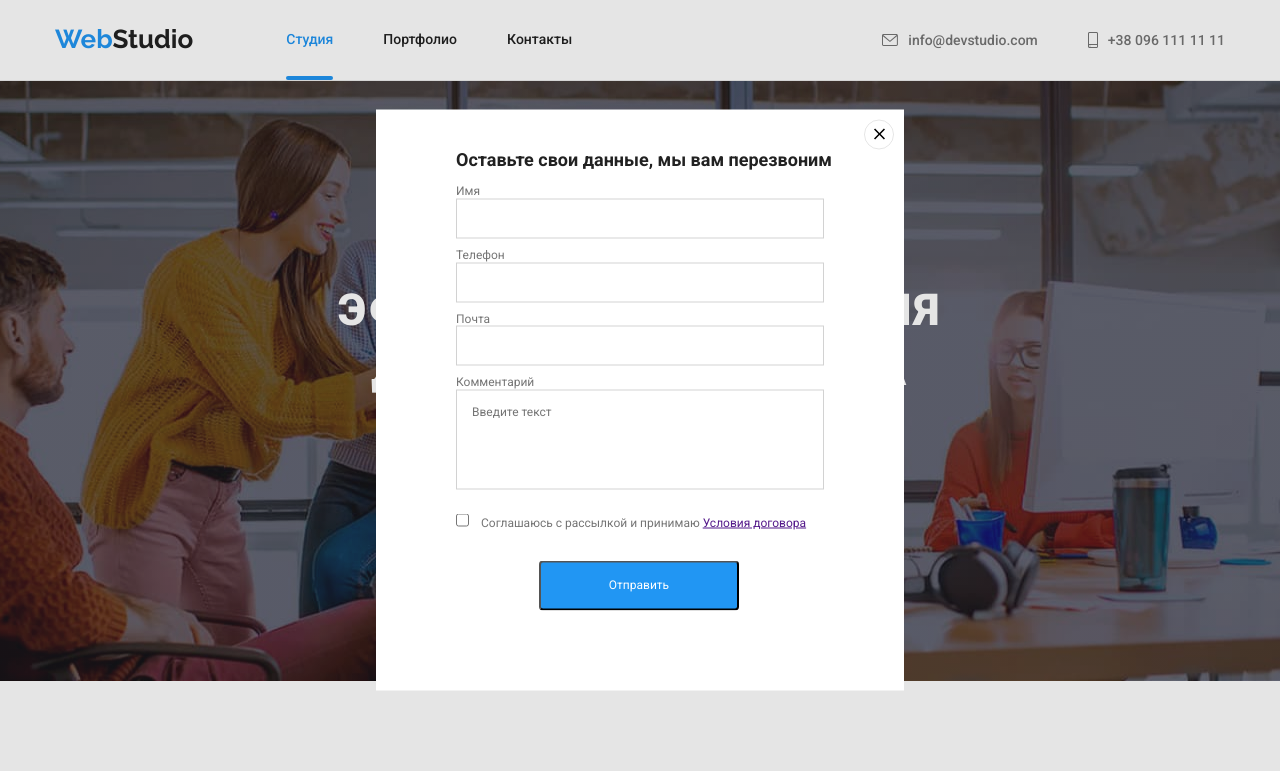
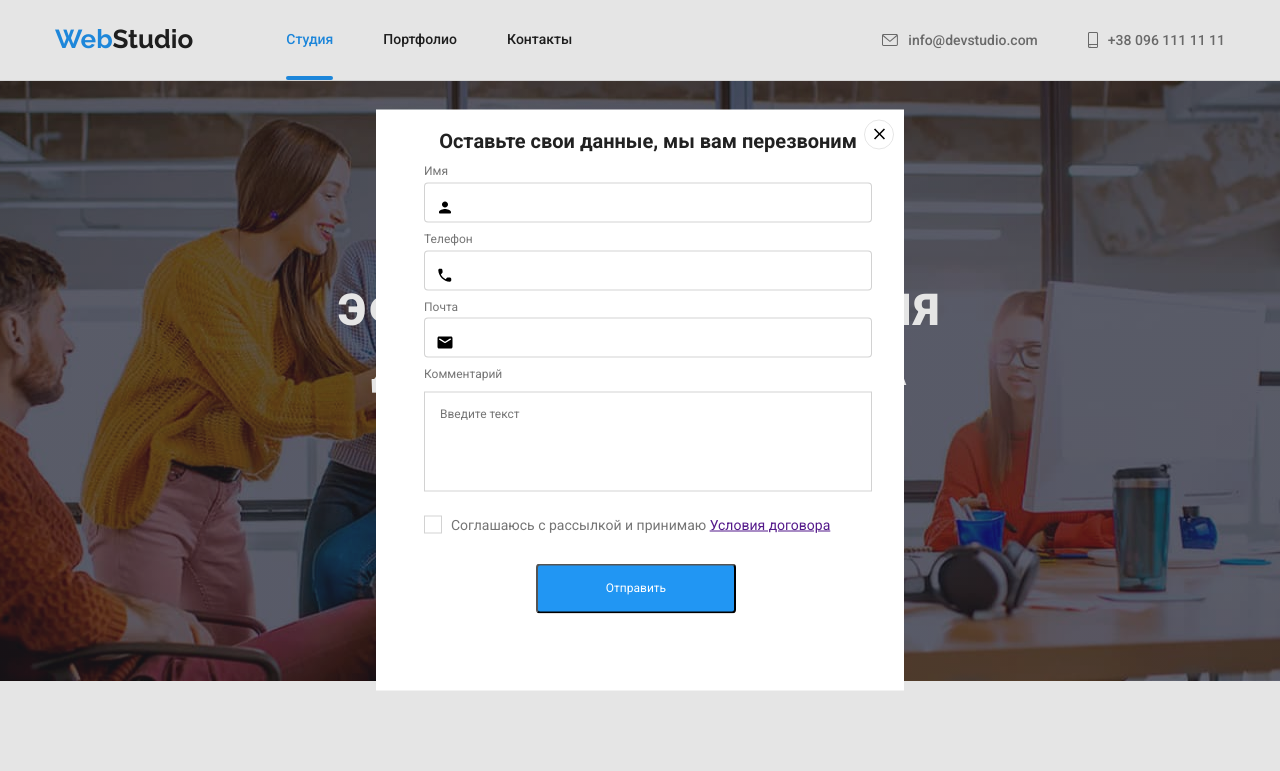
Before and after one commit to Togzhan22/goit-markup-hw-06, a plain HTML site: page index.html in a window 1280 px wide. Both pictures are taken after a click on the button "Заказать услугу". Shown: the top 771 px of the page. Drawn offline with nearby package versions, Linux system fonts and the light colour scheme.

Commit message:
Закончили форму в Модальном окне

```diff
--- a/css/styles.css
+++ b/css/styles.css
@@ -38,23 +38,11 @@ body {
         font-family: "Roboto", sans-serif;
         font-style: normal;
     }
-
-
     /*цвет основного текста #212121*/
-
-
     /*цвет вторичного текста #757575*/
-
-
     /*белый #FFFFFF*/
-
-
     /*акцент #2196F3*/
-
-
     /*цвет фона #F5F4FA*/
-
-
     /* цвет фона #2F303A*/
 
     .container {
@@ -63,8 +51,6 @@ body {
         padding-right: 15px;
         margin: 0 auto;
     }
-
-
     /*      HEADER    */
 
     .page-header {
@@ -373,72 +359,120 @@ body {
         padding: 0;
     }
 
+    .title-form {
+        font-weight: 700;
+        font-size: 20px;
+        color: #212121;
+        margin-bottom: 12px;
+        margin-top: 20px;
+        margin-left: 48px;
+        width: 448px;
+        height: 23px;
+    }
+
     .contact-form {
         width: 448px;
-    min-height: 40px;
-    padding: 40px;
-    margin: 0 auto;
+        margin-left: 48px;
         text-align: left;
         color: var(--title-color);
         font-weight: 400;
         font-size: 12px;
     }
 
-.title-form {
-    font-weight: 700;
-    font-size: 18px;
-    color: #212121;
-    margin-bottom: 12px;
-    width: 448px;
-    height: 23px;
+    .contact-label {
+        margin-bottom: 10px;
     }
 
     .contact-form-input {
         width: 100%;
         height: 40px;
         margin-bottom: 10px;
-    padding-left: 20px;
+        padding-left: 42px;
         border: 1px solid rgba(33, 33, 33, 0.2);
+        border-radius: 4px;
+        transition: border-color 250ms cubic-bezier(0.4, 0, 0.2, 1);
     }
 
-.contact-label {
-    color: var(--title-color);
-    text-align: left;
-    font-weight: 400;
-    font-size: 12px;
+    .contact-form-input:focus {
+        outline: none;
+        border-color: #188CE8;
     }
 
-.contact-form-input:hover,
-.contact-form-input:focus {
-    border: 1px solid #188CE8;
+    .contact-form-input-wrapper {
+        position: relative;
+        margin-top: 4px;
+    }
+
+    .icon-form {
+        position: absolute;
+        top: 50%;
+        left: 12px;
+        transform: translateY(-50%);
+        background-color: #FFFFFF;
+        transition: background-color 250ms cubic-bezier(0.4, 0, 0.2, 1);
+    }
+
+    .contact-form-input:focus+.icon-form {
+        background-color: #188CE8;
     }
 
     .contact-form-message {
         width: 100%;
         height: 100px;
         padding: 15px;
+        margin-top: 10px;
         margin-bottom: 20px;
         resize: none;
         border: 1px solid rgba(33, 33, 33, 0.2);
         font-weight: 400;
         font-size: 12px;
+        transition: border-color 250ms cubic-bezier(0.4, 0, 0.2, 1);
     }
 
-.contact-form-radio {
+    .contact-form-message:focus {
+        outline: none;
+        border-color: #188CE8;
+    }
+
+    .contact-form-checkbox-label {
+        display: flex;
+        align-items: center;
+        font-size: 14px;
+        margin-bottom: 30px;
+    }
+
+    .contact-form-checkbox-label::before {
+        display: block;
+        width: 18px;
+        height: 18px;
+        border: 1px solid rgba(33, 33, 33, 0.2);
+        cursor: pointer;
+        content: '';
         margin-right: 9px;
     }
 
+    .contact-form-checkbox:checked+.contact-form-checkbox-label::before {
+        background-color: #2196F3;
+        background-image: url("../images/icon-check.svg");
+        background-size: contain;
+        background-repeat: no-repeat;
+    }
+
+    .contact-form-checkbox:focus+.contact-form-checkbox-label::before {
+        outline: 2px solid #188CE8;
+    }
+
     .contact-form-btn {
-    width: 200px;
+        min-width: 200px;
         height: 50px;
+        align-items: center;
         color: #ffffff;
         background-color: #2196F3;
         cursor: pointer;
         padding: 10px 55px;
+        margin-left: 25%;
         border-radius: 4px;
         box-shadow: rgba(0, 0, 0, 0.15);
-    margin-top: 30px;
-    margin-left: 83px;
     }
 
     .style-btn {
@@ -465,8 +499,6 @@ body {
         color: #FFFFFF;
         background-color: #2196F3;
     }
-
-
     /*   hero  */
 
     .hero {
@@ -500,8 +532,6 @@ body {
     .filters-link {
         text-align: center;
     }
-
-
     /* section  */
 
     .section-theme-light {
@@ -750,8 +780,6 @@ body {
     .our-clients:focus .our-clients-icon {
         fill: #2196F3;
     }
-
-
     /*    FOOTER   */
 
     .logo-footer {
--- a/index.html
+++ b/index.html
@@ -62,19 +62,27 @@
                   <use href="./images/icons.svg#icon-close"></use>
                 </svg>
               </button>
-              <form class="contact-form">
                 <p class="title-form">
                   Оставьте свои данные, мы вам перезвоним
                 </p>
-                <label for="name" class="contact-label">Имя
+                <form class="contact-form">
+                <label for="name" class="contact-label">
+                  <span class="contact-form-field-span">Имя</span>
+                  <div class="contact-form-input-wrapper">
                 <input
                   type="text"
                   class="contact-form-input"
                   name="user_name"
                   required
                 />
+                <svg class="icon-form" width="18" height="18">
+                  <use href="./images/icons.svg#icon-person-black"></use>
+                </svg>
+              </div>
               </label>
-                <label for="phone" class="contact-label">Телефон
+                <label for="phone" class="contact-label">
+                  <span class="contact-form-field-span">Телефон</span>
+                  <div class="contact-form-input-wrapper">
                 <input
                   type="tel"
                   class="contact-form-input"
@@ -83,31 +91,42 @@
                   pattern="[0-9]{3}-[0-9]{3}-[0-9]{2}-[0-9]{2}"
                   title="xxx-xxx-xx-xx"
                 />
+                <svg class="icon-form" width="18" height="18">
+                  <use href="./images/icons.svg#icon-phone-black"></use>
+                </svg>
+              </div>
               </label>
-                <label for="mail" class="contact-label">Почта</label>
+                <label for="mail" class="contact-label">
+                  <span class="contact-form-field-span">Почта</span>
+                  <div class="contact-form-input-wrapper">
                 <input
                   type="email"
                   class="contact-form-input"
                   name="user_email"
                   required
                 />
+                <svg class="icon-form" width="18" height="18">
+                  <use href="./images/icons.svg#icon-email-black"></use>
+                </svg>
+              </div>
               </label>
-                <label for="comment" class="contact-label">Комментарий
+                <label for="comment" class="contact-label">
+                  <span class="contact-form-field-span">Комментарий</span>
                 <textarea
                   class="contact-form-message"
                   name="user_comment"
                   placeholder="Введите текст"
                 ></textarea></label>
-                  <input
-                    type="checkbox"
-                    class="contact-form-radio"
-                    name="agreement"
-                  />
-                  <label> Соглашаюсь с рассылкой и принимаю
-                    <a href="">Условия договора</a></label>
-                    <button type="submit" class="contact-form-btn">
-                  Отправить
-                </button>
+                <input
+                class="contact-form-checkbox visually-hidden"
+                id="checkbox-policy"
+                type="checkbox"
+                name="user_policy"
+                required
+              />
+              <label class="contact-form-checkbox-label" for="checkbox-policy">Соглашаюсь с рассылкой и принимаю&nbsp;
+                <a class="contact-form-checkbox-link" href="">Условия договора</a></label>
+                    <button class="contact-form-btn" type="submit">Отправить</button>
                     </form>
         </div>
         </div>
@@ -478,7 +497,3 @@
 </body>
 
 </html>
-
-<svg class="icon-form" width="18" height="18">
-  <use href="./images/icons.svg#icon-person-black"></use>
-</svg>
```
Also changed, not shown: images/icon-check.svg (added), images/symbol-defs.svg (deleted). Lines whose indentation alone changed are shown as unchanged.
